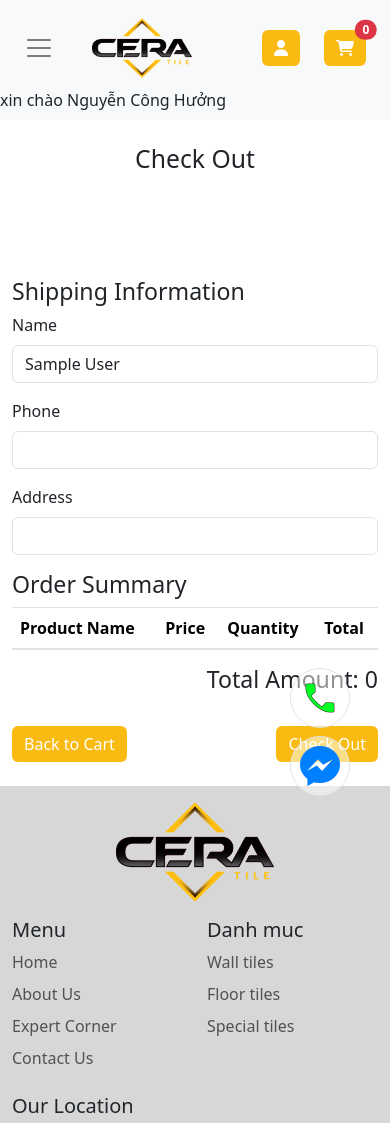
After one commit to huongcaoha1994/ceramic-tiles, a PHP site: page /Ceramic-tiles/check_out.php in a window 390 px wide. The commit adds this page. Shown: the top 1123 px of the page. Run offline with PHP 8.4, Linux system fonts and the light colour scheme; the visitor is signed in with stand-in values (Sample User, id 1); lists and menus that the app fills with data are empty.

Commit message:
done payment

```diff
--- /dev/null
+++ b/SRC/view/check_out.php
@@ -0,0 +1,107 @@
+<?php
+require 'header.php';
+require '../core/model/database.php';
+
+$id = $_SESSION['user_id'];
+$sql = "select * from users where user_id = $id";
+$result = mysqli_query($connect, $sql);
+$each = mysqli_fetch_array($result);
+?>
+
+<!DOCTYPE html>
+<html lang="en">
+
+<head>
+    <meta charset="UTF-8">
+    <meta name="viewport" content="width=device-width, initial-scale=1.0">
+    <title>Check Out</title>
+    <link rel="stylesheet" href="https://maxcdn.bootstrapcdn.com/bootstrap/4.5.2/css/bootstrap.min.css">
+    <link rel="stylesheet" href="../assets/css/main.css">
+    <link rel="stylesheet" href="../assets/css/style.css">
+    <link rel="stylesheet" href="https://cdnjs.cloudflare.com/ajax/libs/font-awesome/6.4.2/css/all.min.css">
+</head>
+
+<body>
+    <div class="py-5 text-center">
+        <h2>Check Out</h2>
+    </div>
+    <div class="container mt-5">
+        <div class="row">
+            <div class="col-md-6">
+                <h3>Shipping Information</h3>
+                <form action="../core/model/process_checkout.php" method="POST">
+                    <div class="form-group">
+                        <label for="name_receiver">Name</label>
+                        <input type="text" class="form-control" name="name_receiver" value="<?php echo $each['full_name'] ?>">
+                    </div>
+                    <div class="form-group">
+                        <label for="phone_receiver">Phone</label>
+                        <input type="text" class="form-control" name="phone_receiver" value="<?php echo $each['phone'] ?>">
+                    </div>
+                    <div class="form-group">
+                        <label for="address_receiver">Address</label>
+                        <input type="text" class="form-control" name="address_receiver" value="<?php echo $each['address'] ?>">
+
+                    </div>
+
+            </div>
+            <div class="col-md-6">
+                <h3>Order Summary</h3>
+                <table class="table">
+                    <thead>
+                        <tr>
+                            <th>Product Name</th>
+                            <th>Price</th>
+                            <th>Quantity</th>
+                            <th>Total</th>
+                        </tr>
+                    </thead>
+                    <tbody>
+                        <?php
+                        if (isset($_SESSION['cart'])) {
+                            $cart = $_SESSION['cart'];
+                            $sum = 0;
+                            foreach ($cart as $product_id => $quantity) {
+                                $sql = "select * from products where product_id = $product_id";
+                                $result = $connect->query($sql);
+                                $each = mysqli_fetch_array($result);
+                        ?>
+                                <tr>
+                                    <td>
+                                        <img src="../assets/img/<?php echo $each['image']; ?>" alt="Product Image" style="max-width: 100px;">
+                                        <?php echo $each['product_name']; ?>
+                                    </td>
+                                    <td><?php echo $each['price']; ?></td>
+                                    <td><?php echo $quantity; ?></td>
+                                    <td>
+                                        <?php
+                                        $rs = $each['price'] * $quantity;
+                                        echo $rs;
+                                        ?>
+                                    </td>
+                                </tr>
+                        <?php
+                                $sum += $rs;
+                            }
+                        }
+                        ?>
+                    </tbody>
+                </table>
+                <h3 class="float-right">Total Amount: <?php echo isset($sum) ? $sum : 0; ?></h3>
+            </div>
+        </div>
+        <div class="row mt-4">
+            <div class="col-6">
+                <a href="views_cart.php" class="btn btn-primary">Back to Cart</a>
+            </div>
+            <div class="col-6">
+            <button type="submit" class="btn btn-primary float-right">Check Out</button>
+            </div>
+        </div>
+        </form>
+    </div>
+    <div class="mt-4"></div>
+    <?php include 'footer.php'; ?>
+</body>
+
+</html>
```
Also changed, not shown: SRC/core/model/process_checkout.php (added, +44 -0 lines), SRC/view/views_cart.php (+8 -8 lines).
